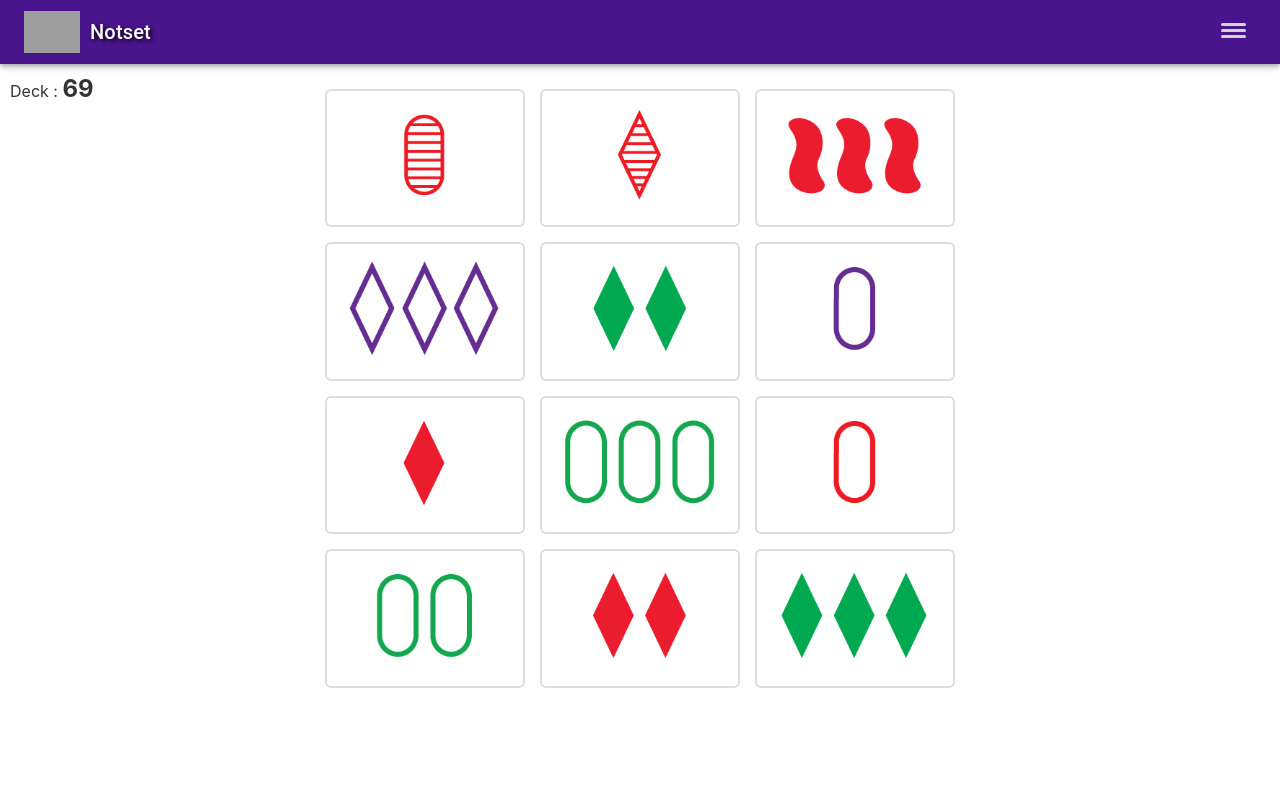
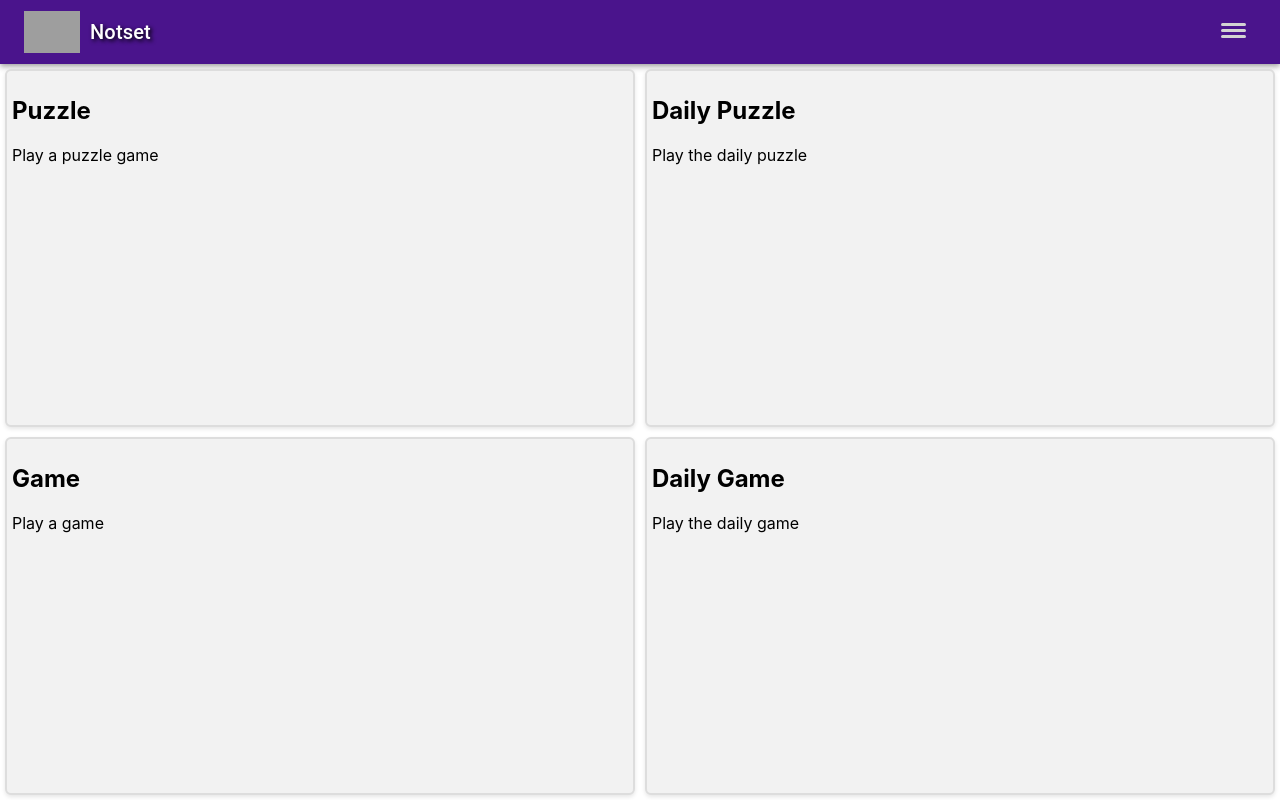
Before and after one commit to christopher18/setle, a React (Create React App) app: page / in a window 1280 px wide. Built offline with nearby package versions, Linux system fonts and the light colour scheme; grey boxes are pictures that could not be loaded.

Commit message:
Add timer and results button

```diff
--- a/package.json
+++ b/package.json
@@ -11,6 +11,7 @@
     "@testing-library/react": "^13.4.0",
     "@testing-library/user-event": "^13.5.0",
     "classnames": "^2.5.1",
+    "crypto": "^1.0.1",
     "react": "^18.2.0",
     "react-dom": "^18.2.0",
     "react-router-dom": "^6.21.1",
--- a/src/App.js
+++ b/src/App.js
@@ -3,23 +3,24 @@ import { BrowserRouter, Routes, Route } from 'react-router-dom';
 import NavigationMenu from './components/navmenu/navmenu';
 import SetPuzzle from './components/SetPuzzle/setpuzzle';
 import SetGame from './components/SetGame/setgame';
+import Home from './components/Home/home';
 
 import './App.css';
 
 function App() {
   return (
-    <BrowserRouter>
+    <BrowserRouter className="App">
       <NavigationMenu />
       <Routes>
         <Route path="/puzzle" element={<SetPuzzle />} />
-        <Route path="/" element={<SetGame />} />
+        <Route path="/" element={<Home style={{ height: '100%' }} />} />
         <Route path="/puzzle/:seed" element={<SetPuzzle />} />
         <Route path="/game" element={<SetGame />} />
         <Route path="/game/:seed" element={<SetGame />} />
 
         {/* Add more routes for other components */}
       </Routes>
-  </BrowserRouter>
+    </BrowserRouter>
   );
 }
 
--- /dev/null
+++ b/src/components/Home/home.css
@@ -0,0 +1,38 @@
+/* Grid layout */
+.parent {
+    height: 100%;
+    width: 100%;
+    display: flex;
+    justify-content: center;
+    align-items: center;
+}
+.grid-container-home {
+    display: grid;
+    grid-template-columns: repeat(2, 1fr); /* 4 columns on desktop */
+    /* grid-gap: 20px; */
+    height: 100%;
+    width: 100%;
+}
+
+@media (max-width: 768px) {
+    .grid-container-home {
+        grid-template-columns: repeat(1, 1fr); /* 1 column on mobile */
+        height: 100%;
+        width: 100%;
+    }
+}
+
+/* Card styling */
+.card-menu {
+    background-color: #f2f2f2;
+    padding: 20px;
+    border-radius: 5px;
+    box-shadow: 0 2px 4px rgba(0, 0, 0, 0.1);
+    border: 2px solid #ddd;
+    border-radius: 6px;
+    padding: 5px;
+    cursor: pointer;
+    flex: 1; /* Allow flex grow */
+    /* max-width: 30%; */
+    margin: 5px;
+}
--- /dev/null
+++ b/src/components/Home/home.js
@@ -0,0 +1,59 @@
+import React from 'react';
+import { useNavigate } from 'react-router-dom';
+
+import './home.css';
+
+// async function generateHashFromDate(dateString) {
+//     const encoder = new TextEncoder();
+//     const data = encoder.encode(dateString);
+//     const hashBuffer = await crypto.subtle.digest('SHA-256', data);
+//     const hashArray = Array.from(new Uint8Array(hashBuffer)); // convert buffer to byte array
+//     const hashHex = hashArray.map(b => b.toString(16).padStart(2, '0')).join('');
+//     return hashHex;
+// }
+
+function getDailyKey() {
+    console.log("getDailyKey");
+    const today = new Date().toISOString().slice(0, 10); // Format: YYYY-MM-DD
+    console.log("today", today);
+    return today;
+}
+
+const Home = () => {
+    const navigate = useNavigate();
+
+    const navigateTo = (path) => {
+        navigate(path);
+    };
+
+    // async function handleNavigateDailyGame() {
+    //     console.log("handleNavigateDailyGame");
+    //     const dailyKey = await getDailyKey(); // Assuming getDailyKey is your async function
+    //     navigate("/game/" + dailyKey);
+    // }
+
+    return (
+        <div className="parent">
+            <div className="grid-container-home">
+                <div className="card-menu" onClick={() => navigateTo("/puzzle/123")}>
+                    <h2>Puzzle</h2>
+                    <p className="description">Play a puzzle game</p>
+                </div>
+                <div className="card-menu" onClick={() => navigateTo("/puzzle/" + getDailyKey())}>
+                    <h2>Daily Puzzle</h2>
+                    <p className="description">Play the daily puzzle</p>
+                </div>
+                <div className="card-menu" onClick={() => navigateTo("/game")}>
+                    <h2>Game</h2>
+                    <p className="description">Play a game</p>
+                </div>
+                <div className="card-menu" onClick={() => navigateTo("game/" + getDailyKey())}>
+                    <h2>Daily Game</h2>
+                    <p className="description">Play the daily game</p>
+                </div>
+            </div>
+        </div>
+    );
+};
+
+export default Home;
--- a/src/components/SetGame/setgame.css
+++ b/src/components/SetGame/setgame.css
@@ -11,7 +11,7 @@
         /* padding: 20px; */
         display: flex;
         flex-direction: row;
-        height: 100%;
+        /* height: 100%; */
         width: 100%;
         /* make sure the height of this container doesn't overflow the screen */
     }
@@ -37,7 +37,8 @@
         display: grid;
         grid-template-columns: repeat(3, 1fr); /* 4 columns */
         grid-gap: 5px;
-        height: 100%;
+        height: fit-content;
+        /* height: 100%; */
     }
 }
 
@@ -85,3 +86,29 @@
     font-size: 24px;
     font-weight: bold;
 }
+
+
+
+.button-snazzy {
+    background-color: #5c6bc0; /* A snazzy purple */
+    color: white;
+    padding: 10px 20px;
+    font-family: 'Arial', sans-serif;
+    border: none;
+    border-radius: 5px;
+    box-shadow: 2px 2px 10px rgba(0,0,0,0.2);
+    transition: background-color 0.3s, transform 0.2s;
+    cursor: pointer;
+    outline: none;
+  }
+
+  .button-snazzy:hover {
+    background-color: #7e8cfa; /* A lighter purple for hover */
+    transform: scale(1.05);
+    outline: none;
+  }
+
+  .info-item {
+    font-size: 16px;
+    margin-bottom: 10px;
+  }
--- a/src/components/SetGame/setgame.js
+++ b/src/components/SetGame/setgame.js
@@ -12,6 +12,11 @@ const SetGame = () => {
   const [selectedCards, setSelectedCards] = useState(new Set());
   const [successfulSet, setSuccessfulSet] = useState(new Set());
   const [failedSet, setFailedSet] = useState(new Set());
+
+  // timer related states
+  const [timer, setTimer] = useState(0);
+  const [timerInterval, setTimerInterval] = useState(null);
+
   // const [totalNumberSets, setTotalNumberSets] = useState(0);
   const [gameWon, setGameWon] = useState(false);
 
@@ -81,14 +86,20 @@ const SetGame = () => {
             // Check game over condition
             if (howManySetsLeft === 0 && newDeckCardNums.length === 0) {
                 console.log("No sets left and no cards left in deck. Game over!");
+                console.log("Game won!");
                 setGameWon(true);
+                // stop timer
+                clearInterval(timerInterval);
             }
 
             while (howManySetsLeft === 0 && newDeckCardNums.length > 0) {
                 console.log("No sets found. Adding 3 cards to deck.");
                 for (let i = 0; i < 3; i++) {
                     if (newDeckCardNums.length < 1) {
+                      console.log("Game won!");
                       setGameWon(true);
+                      // stop timer
+                      clearInterval(timerInterval);
                       return new Set();
                     }
                     let nextDeckNum = newDeckCardNums.pop();
@@ -116,6 +127,15 @@ const SetGame = () => {
 
   useEffect(() => {
     const generateRandomNumbers = (seed) => {
+      // if seed is in a future date (not today), then navigate to /game/date-nicetry
+      // check if seed is formatted like yyyy-mm-dd
+      if (seed.match(/^\d{4}-\d{2}-\d{2}$/)) {
+        const seedDate = new Date(seed);
+        if (seedDate > new Date()) {
+          console.log("seed is in the future");
+          window.location.href = "/game/" + seed + "-nice-try-🤣";
+        }
+      }
       let deckNums = getRandomDeck(81, seed);
       console.log(deckNums)
 
@@ -149,14 +169,61 @@ const SetGame = () => {
       return cardNums;
     };
     setCardNumbers(generateRandomNumbers(seed));
+    setTimer(0);
+    let startTime = new Date();
+    // clear any existing timer and start a new one
+    clearInterval(timerInterval);
+    setTimerInterval(setInterval(() => {
+        setTimer(Math.floor((new Date() - startTime) / 1000));
+    }, 1000));
   }, [seed]);
+
+  function formatTime(seconds) {
+    const hours = Math.floor(seconds / 3600);
+    const minutes = Math.floor((seconds % 3600) / 60);
+    const remainingSeconds = seconds % 60;
+
+    let timeString = '';
+
+    if (hours > 0) {
+        timeString += `${hours} hours, `;
+    }
+    if (minutes > 0) {
+        timeString += `${minutes} minutes, `;
+    }
+    timeString += `${remainingSeconds} seconds`;
+
+    return timeString;
+  }
+
+  const copyToClipboard = () => {
+    const textToCopy = `Game Code: ${seed},\nCompletion Time: ${formatTime(timer)}`;
+    navigator.clipboard.writeText(textToCopy)
+        .then(() => {
+            // Handle successful copy
+            console.log('Copied to clipboard!');
+        })
+        .catch(err => {
+            // Handle error
+            console.error('Error copying text: ', err);
+        });
+  };
 
   return (
     <div className="setgame">
-
           <div className="info">
-            Deck : <span className="deck">{deckCardNums.length}</span>
-            {gameWon && <span className="success_note">You win!! 🎉🎉🎉</span>}
+            <div className="info-item">
+              Deck : <span className="deck info-item">{deckCardNums.length}</span>
+            </div>
+            <div className="info-item">
+              Time : <span className="timer info-item">{formatTime(timer)}</span>
+            </div>
+            <div className="info-item">
+              {gameWon && <span className="success_note info-item">You win!! 🎉🎉🎉</span>}
+            </div>
+            <div className="info-item">
+              {gameWon && <button className="button-snazzy" onClick={copyToClipboard}>Copy to Clipboard!</button>}
+            </div>
           </div>
 
           <div className="game-grid-container">
@@ -175,8 +242,6 @@ const SetGame = () => {
           </div>
 
           <div className="fill-space"></div>
-
-
     </div>
 
   );
--- a/src/components/SetPuzzle/setpuzzle.js
+++ b/src/components/SetPuzzle/setpuzzle.js
@@ -82,6 +82,15 @@ const SetPuzzle = () => {
 
   useEffect(() => {
     const generateRandomNumbers = (seed) => {
+      // if seed is in a future date (not today), then navigate to /game/date-nicetry
+      // check if seed is formatted like yyyy-mm-dd
+      if (seed.match(/^\d{4}-\d{2}-\d{2}$/)) {
+        const seedDate = new Date(seed);
+        if (seedDate > new Date()) {
+          console.log("seed is in the future");
+          window.location.href = "/game/" + seed + "-nice-try-🤣";
+        }
+      }
       const rng = seed ? seedrandom(seed) : Math.random;
       let numbers = new Set();
       while (numbers.size < 12) {
--- a/src/index.css
+++ b/src/index.css
@@ -12,3 +12,17 @@ code {
   font-family: source-code-pro, Menlo, Monaco, Consolas, 'Courier New',
     monospace;
 }
+
+.app {
+  display: flex;
+  flex-direction: column;
+  height: 100%;
+}
+
+html {
+  height: 100%;
+}
+
+#root {
+  height: calc(100% - 64px);
+}
--- a/src/index.js
+++ b/src/index.js
@@ -7,7 +7,7 @@ import reportWebVitals from './reportWebVitals';
 const root = ReactDOM.createRoot(document.getElementById('root'));
 root.render(
   <React.StrictMode>
-    <App />
+    <App className="app" />
   </React.StrictMode>
 );
 
```
Also changed, not shown: 1 other file (tests, documents, lock files or other folders). Lines whose indentation alone changed are shown as unchanged.
